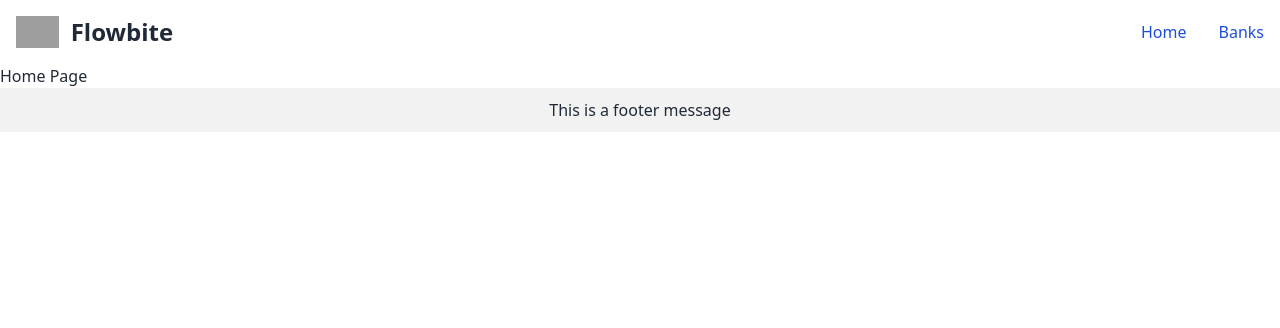
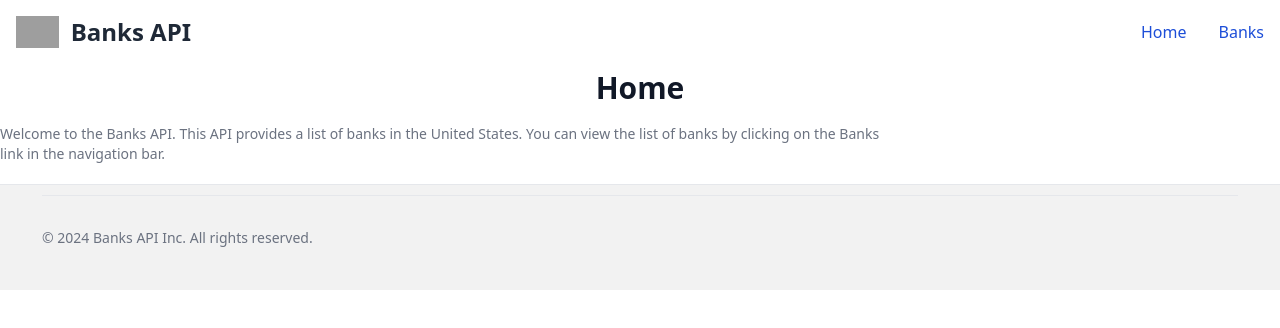
Before and after one commit to Apfirebolt/banks_api_express, a Svelte app in the folder frontend/: page / in a window 1280 px wide. Shown: the top 328 px of the page. Built offline with nearby package versions, Linux system fonts and the light colour scheme; grey boxes are pictures that could not be loaded.

Commit message:
minor ui changes

```diff
--- a/frontend/src/components/footer.svelte
+++ b/frontend/src/components/footer.svelte
@@ -1,15 +1,21 @@
 <script>
-    let message = 'This is a footer message';
 </script>
 
 <footer>
-    <p>{message}</p>
+  <div class="max-w-3xl mx-auto px-4 sm:px-6 lg:px-8 lg:max-w-7xl">
+    <div
+      class="border-t border-gray-200 py-8 text-sm text-gray-500 text-center sm:text-left"
+    >
+      <span class="block sm:inline">&copy; 2024 Banks API Inc.</span>
+      <span class="block sm:inline">All rights reserved.</span>
+    </div>
+  </div>
 </footer>
 
 <style>
-    footer {
-        background-color: #f2f2f2;
-        padding: 10px;
-        text-align: center;
-    }
+  footer {
+    background-color: #f2f2f2;
+    padding: 10px;
+    text-align: center;
+  }
 </style>
--- a/frontend/src/components/header.svelte
+++ b/frontend/src/components/header.svelte
@@ -17,7 +17,7 @@
       />
       <span
         class="self-center text-2xl font-semibold whitespace-nowrap dark:text-white"
-        >Flowbite</span
+        >Banks API</span
       >
     </a>
     <button
--- a/frontend/src/routes/Banks.svelte
+++ b/frontend/src/routes/Banks.svelte
@@ -4,6 +4,7 @@
 
   let banks = [];
   let currentPage = 1;
+  let pageWindow = [];
   let lastPage = 100;
 
   onMount(async () => {
@@ -30,8 +31,9 @@
 
 <div>
   <!-- Add your component markup here -->
-  <h2 class="bg-slate-300 text-gray-800 text-center py-3">Banks Page - {currentPage}</h2>
-  {#each banks as bank}
+  <h2 class="text-gray-800 text-center my-3 text-3xl font-bold">Banks</h2>
+  <div class="grid grid-cols-2 gap-4 container mx-auto">
+    {#each banks as bank}
     <div class="container mx-auto bg-cyan-700 px-2 py-4 text-white">
       <h3>{bank.name}</h3>
       <p>{bank.address}</p>
@@ -40,6 +42,9 @@
       </p>
     </div>
   {/each}
+  </div>
+
+
 
   <div class="container mx-auto my-3">
     <div class="join">
@@ -55,16 +60,14 @@
       {/each}
       <button class="join-item btn btn-disabled">...</button>
 
-      <!-- run a loop lastPage - 5 to lastPage -->
-      {#each Array.from({ length: 5 }, (_, i) => lastPage - i).filter(page => page > 5) as page}
-        <button
-            class="join-item btn"
-            class:btn-primary={currentPage === page}
-            on:click={() => goToPage(page)}
-          >
-          {page}
-        </button>
-      {/each}
+      <!--last page -->
+      <button
+        class="join-item btn"
+        class:btn-primary={currentPage === lastPage}
+        on:click={() => goToPage(lastPage)}
+      >
+      {lastPage}
+      </button>
     </div>
   </div>
 </div>
--- a/frontend/src/routes/Home.svelte
+++ b/frontend/src/routes/Home.svelte
@@ -1,9 +1,13 @@
 <script>
 
 </script>
-<div>
-  <!-- Add your component markup here -->
-  Home Page
+<div class="pb-5 border-b border-gray-200 container mx-auto">
+  <h3 class="text-3xl text-center leading-6 font-bold my-3 text-gray-900">
+    Home
+  </h3>
+  <p class="mt-2 max-w-4xl text-sm text-gray-500 mt-6">
+    Welcome to the Banks API. This API provides a list of banks in the United States. You can view the list of banks by clicking on the Banks link in the navigation bar.
+  </p>
 </div>
 <style>
   /* Add your component styles here */
```
